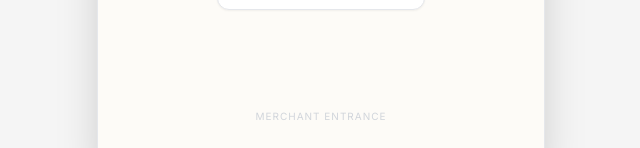
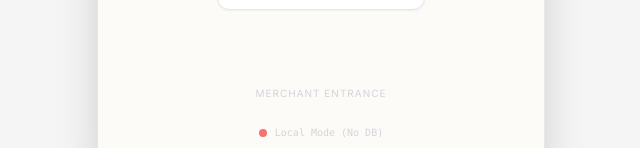
Before and after one commit to weliakcay/mirrorly-app, a React (Vite) app: page / in a window 1280 px wide. Shown: the part 652-800 px from the top of the page, without its empty margins (319-959 px from the left). Built offline with nearby package versions, Linux system fonts and the light colour scheme.

Commit message:
chore: add db status indicator to landing

```diff
--- a/components/Landing.tsx
+++ b/components/Landing.tsx
@@ -7,7 +7,11 @@ interface LandingProps {
   onOpenHistory: () => void;
 }
 
+import { isFirebaseConfigured } from '../services/firebase';
+
 const Landing: React.FC<LandingProps> = ({ onMerchantLogin, onOpenHistory }) => {
+  const isConnected = isFirebaseConfigured();
+
   return (
     <div className="h-full flex flex-col items-center justify-center bg-boutique-cream relative animate-fade-in px-6">
 
@@ -15,7 +19,7 @@ const Landing: React.FC<LandingProps> = ({ onMerchantLogin, onOpenHistory }) =>
       <div className="relative mb-10">
         <div className="absolute inset-0 bg-boutique-gold/20 blur-2xl rounded-full"></div>
         <div className="relative w-48 h-64 border border-gray-200 rounded-[3rem] flex items-center justify-center bg-white/50 backdrop-blur-sm shadow-xl">
-           <Scan className="w-12 h-12 text-gray-400 opacity-50" />
+          <Scan className="w-12 h-12 text-gray-400 opacity-50" />
         </div>
         <Sparkles className="absolute -top-4 -right-4 w-8 h-8 text-boutique-gold animate-bounce" />
       </div>
@@ -33,22 +37,30 @@ const Landing: React.FC<LandingProps> = ({ onMerchantLogin, onOpenHistory }) =>
         className="flex items-center gap-3 px-6 py-4 bg-white border border-gray-200 rounded-xl shadow-sm hover:shadow-md transition-all active:scale-95 group"
       >
         <div className="p-2 bg-gray-50 rounded-full group-hover:bg-gray-100">
-            <History className="w-5 h-5 text-gray-700" />
+          <History className="w-5 h-5 text-gray-700" />
         </div>
         <div className="text-left">
-            <span className="block font-serif text-lg text-gray-900 leading-none">My Reflections</span>
-            <span className="text-[10px] text-gray-400 uppercase tracking-wider">View Past Try-Ons</span>
+          <span className="block font-serif text-lg text-gray-900 leading-none">My Reflections</span>
+          <span className="text-[10px] text-gray-400 uppercase tracking-wider">View Past Try-Ons</span>
         </div>
       </button>
 
       {/* Discrete Merchant Entry */}
-      <div className="absolute bottom-8 text-center w-full">
+      <div className="absolute bottom-8 text-center w-full space-y-2">
         <button
           onClick={onMerchantLogin}
           className="text-[10px] text-gray-300 hover:text-gray-500 transition-colors tracking-widest uppercase font-sans p-4"
         >
           Merchant Entrance
         </button>
+
+        {/* Connection Status Indicator */}
+        <div className="flex items-center justify-center gap-2">
+          <div className={`w-2 h-2 rounded-full ${isConnected ? 'bg-green-400' : 'bg-red-400'}`}></div>
+          <span className="text-[10px] text-gray-300 font-mono">
+            {isConnected ? 'System Online' : 'Local Mode (No DB)'}
+          </span>
+        </div>
       </div>
     </div>
   );
```
